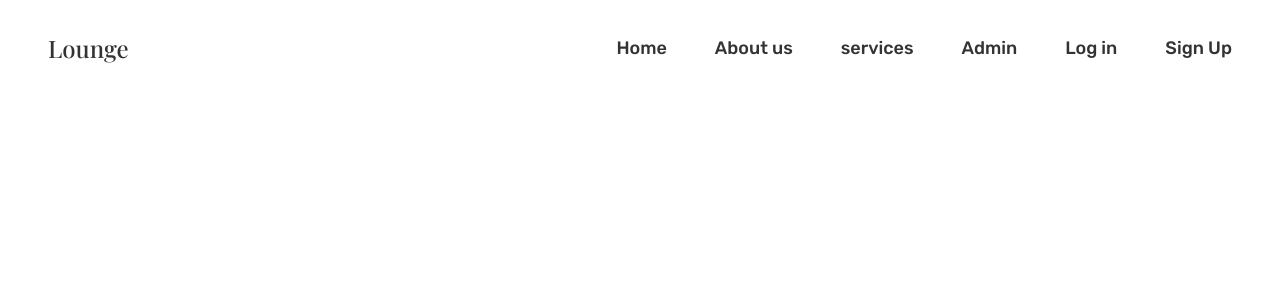
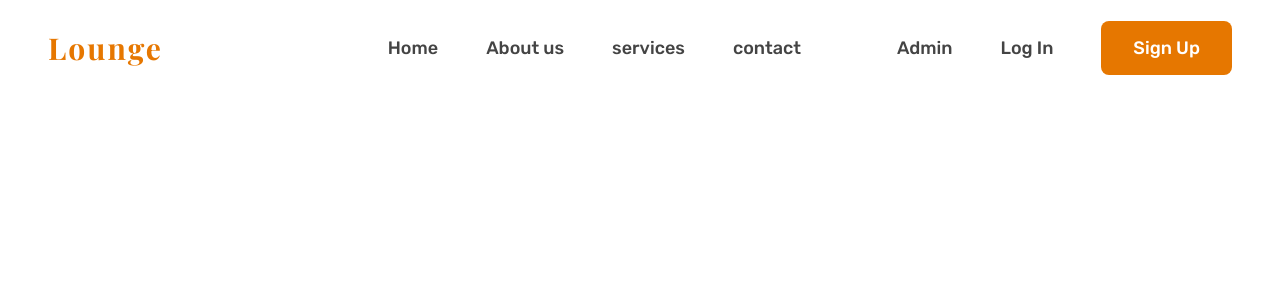
Before and after one commit to kenmusau/lounge-link-client, a React (Vite) app: page / in a window 1280 px wide. Shown: the top 300 px of the page. Built offline with nearby package versions, Linux system fonts and the light colour scheme; the HTML template or start-up script is replaced by a standard one; a web font is replaced by a local one.

Commit message:
updte nav bar

```diff
--- a/src/components/LandingPage/Home.css
+++ b/src/components/LandingPage/Home.css
@@ -16,16 +16,23 @@
 .home-logo:visited {
   display: inline-block;
   text-decoration: none;
-  font-size: 2.4rem;
-  font-weight: 400;
+  font-size: 3rem;
+  font-weight: 700;
   color: #333;
   font-family: "Playfair Display", serif;
+  letter-spacing: 2px;
+  color: #e67700;
 }
 
 .home-logo:hover,
 .home-logo:active {
+  color: #e67700;
+}
+
+/* .home-logo span{
   color: #333;
-}
+  font-size: 2.4rem;
+} */
 
 .home-nav-list {
   display: flex;
@@ -42,14 +49,32 @@
   text-decoration: none;
   font-size: 1.8rem;
   font-weight: 500;
-  color: #333;
+  color: #444;
 
   transition: all 0.3s ease-in;
 }
 
+.home-nav--admin {
+  margin-left: 4.8rem;
+}
+
 .home-nav-link:hover,
 .home-nav-link:active {
-  color: #e47f57;
+  color: #e67700;
+}
+
+.home-nav--cta:link,
+.home-nav--cta:visited {
+  background-color: #e67700;
+  color: #fff;
+  padding: 1.6rem 3.2rem;
+  border-radius: 8px;
+}
+
+.home-nav--cta:hover,
+.home-nav--cta:hover {
+  background-color: #cf6b00;
+  color: #fff;
 }
 
 /* - FONT SIZE SYSTEM (px)
--- a/src/components/LandingPage/Home.jsx
+++ b/src/components/LandingPage/Home.jsx
@@ -23,18 +23,24 @@ function Home() {
                 services
               </a>
             </li>
+
             <li>
               <a className="home-nav-link" href="#">
+                contact
+              </a>
+            </li>
+            <li>
+              <a className="home-nav-link home-nav--admin" href="#">
                 Admin
               </a>
             </li>
             <li>
               <a className="home-nav-link" href="#">
-                Log in
+                Log In
               </a>
             </li>
             <li>
-              <a className="home-nav-link" href="#">
+              <a className="home-nav-link home-nav--cta" href="#">
                 Sign Up
               </a>
             </li>
```
